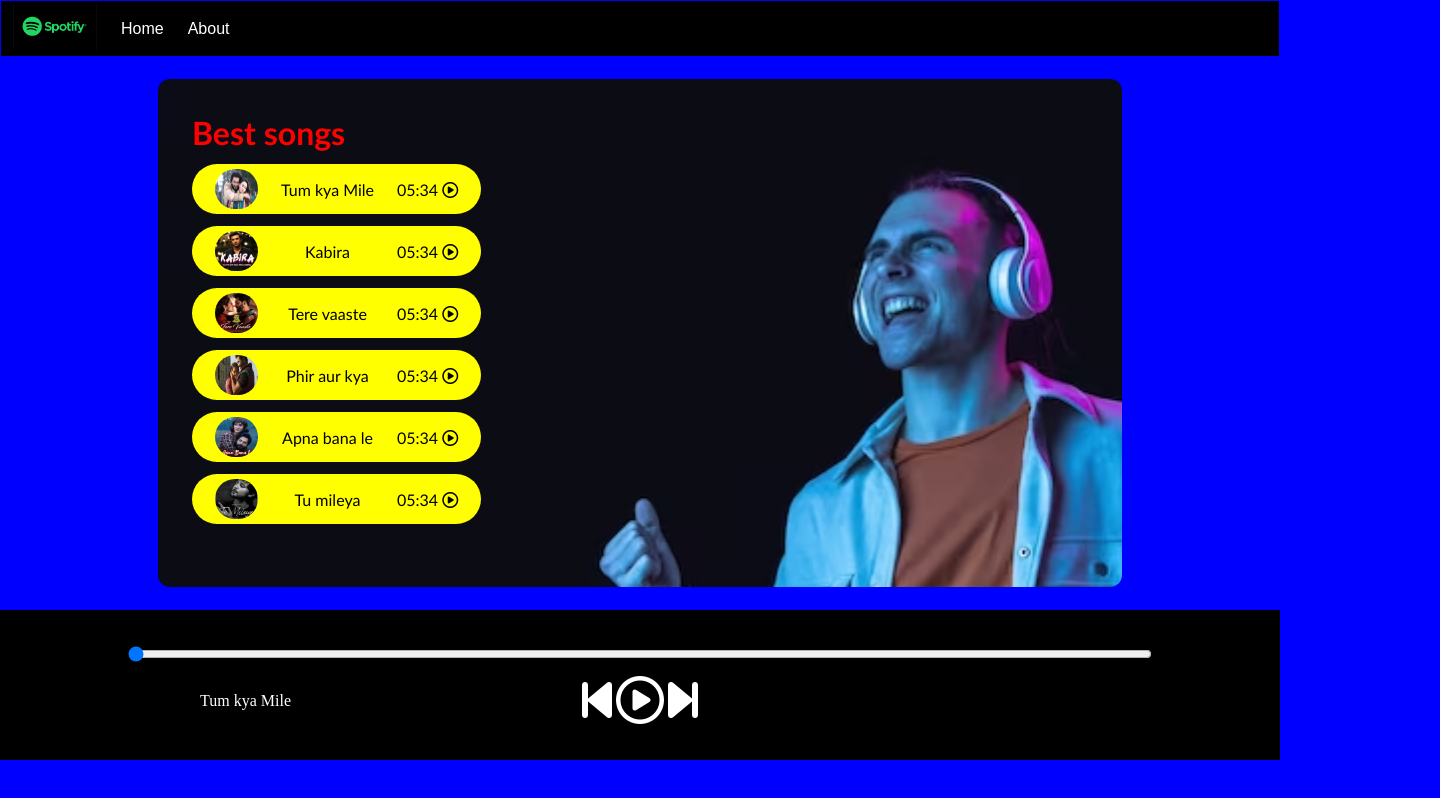
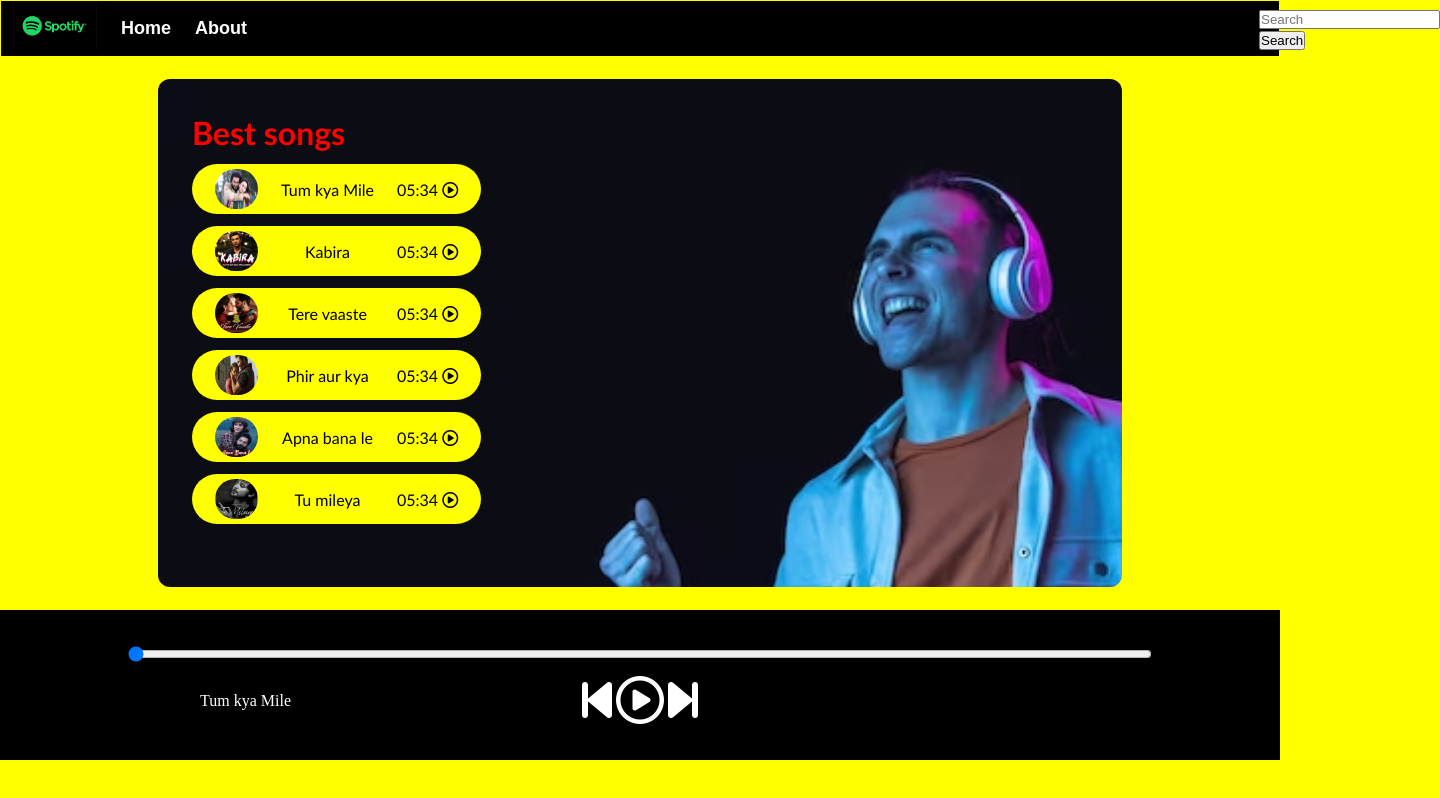
Before and after one commit to arpitjain1001/spotifyproject, a plain HTML site: page index.html in a window 1280 px wide. Shown: the whole page, 1440 px wide, since content can reach past the window. Drawn offline with Linux system fonts and the light colour scheme.

Commit message:
search vaala

```diff
--- a/index.html
+++ b/index.html
@@ -13,8 +13,12 @@
     <nav>
         <ul>
             <li class="brand"><img src="download.png" alt="spotify"></li>
-            <li>Home</li>
+           <li>Home</li>
             <li>About</li>
+        <form class="search" role="search">
+                <input class="form-control me-2"  type="search" placeholder="Search" aria-label="Search">
+                <button class="btn btn-outline-success" type="submit">Search</button>
+              </form>
         </ul>
     </nav>
 
--- a/script.js
+++ b/script.js
@@ -6,6 +6,7 @@ let myprogressbar = document.getElementById('myprogressbar');
 let gif = document.getElementById('gif');
 let masterSongName = document.getElementById('masterSongName');
 let songitems = Array.from(document.getElementsByClassName('songitem'));
+let search = document.getElementsByClassName('search')
 
 
 let songs = [
@@ -77,6 +78,13 @@ Array.from(document.getElementsByClassName('songitemplay')).forEach((element) =>
         masterplay.classList.add("fa-pause-circle");
     })
 })
+document.getElementsByClassName('search').addEventListener('search', () => {
+    console.log("chl rah ah")
+    if(Q(songname__icontains = search)){
+
+    }
+})
+
 document.getElementById('next').addEventListener('click', () => {
     if (songindex >= 5) {
         songindex = 0;
--- a/style.css
+++ b/style.css
@@ -1,5 +1,5 @@
 body {
-    background-color: blue;
+    background-color: yellow;
 }
 
 * {
@@ -20,6 +20,12 @@ nav ul {
     color: white;
     align-items: center;/*mtlb home or about upar or neeche se ekdam middle mae aa jae*/
     margin: 1px ;
+    font-weight: bold;
+    font-size: large;
+}
+
+form{
+    margin-left:1000px;
 }
 
 .container {
```
